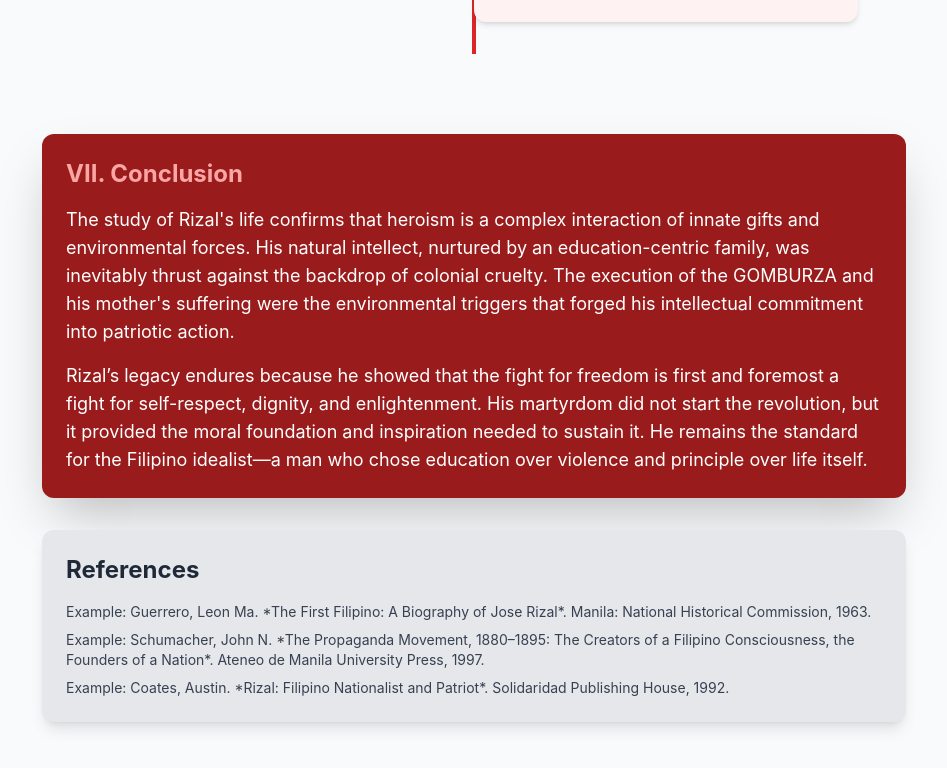
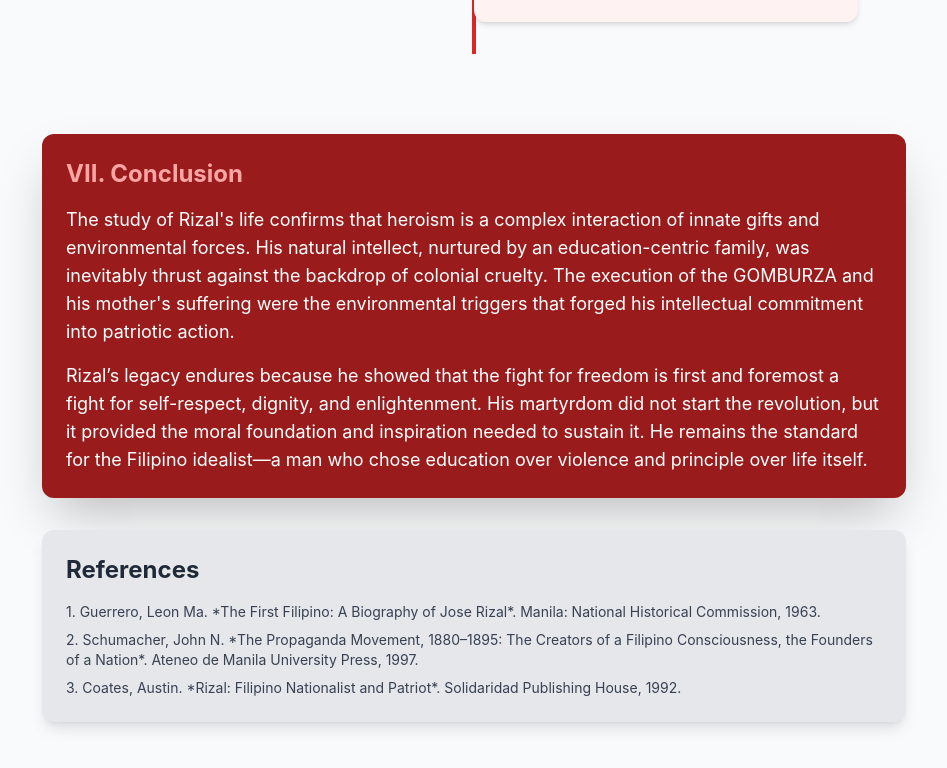
Before and after one commit to ctcLagulos/RizalTimeline, a plain HTML site: page index.html in a window 1280 px wide. Shown: the part 5279-6047 px from the top of the page, without its empty margins (166-1113 px from the left). Drawn offline with nearby package versions, Linux system fonts and the light colour scheme.

Commit message:
index.html

```diff
--- a/index.html
+++ b/index.html
@@ -220,9 +220,9 @@
             <h3 class="text-2xl font-bold text-gray-800 mb-4">References</h3>
             <div id="references" class="space-y-2 text-sm text-gray-700">
                 <!-- *** REQUIRED ACTION: INSERT YOUR REPUTABLE SOURCES HERE *** -->
-                <p>Example: Guerrero, Leon Ma. *The First Filipino: A Biography of Jose Rizal*. Manila: National Historical Commission, 1963.</p>
-                <p>Example: Schumacher, John N. *The Propaganda Movement, 1880–1895: The Creators of a Filipino Consciousness, the Founders of a Nation*. Ateneo de Manila University Press, 1997.</p>
-                <p>Example: Coates, Austin. *Rizal: Filipino Nationalist and Patriot*. Solidaridad Publishing House, 1992.</p>
+                <p>1. Guerrero, Leon Ma. *The First Filipino: A Biography of Jose Rizal*. Manila: National Historical Commission, 1963.</p>
+                <p>2. Schumacher, John N. *The Propaganda Movement, 1880–1895: The Creators of a Filipino Consciousness, the Founders of a Nation*. Ateneo de Manila University Press, 1997.</p>
+                <p>3. Coates, Austin. *Rizal: Filipino Nationalist and Patriot*. Solidaridad Publishing House, 1992.</p>
                 <!-- Add all other sources used for research here. -->
             </div>
         </section>
```
